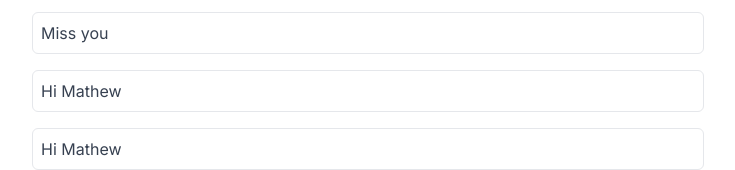
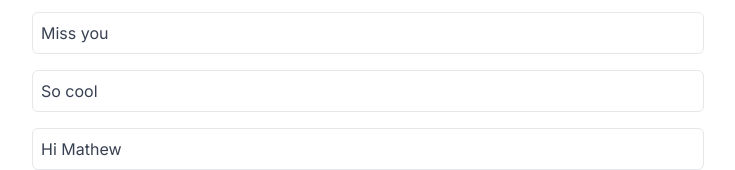
Before and after one commit to sttinh99/blog_nextjs_practice, a Next.js app: page / in a window 1280 px wide. Shown: the part 150-320 px from the top of the page, without its empty margins (272-1007 px from the left). Built offline with nearby package versions, Linux system fonts and the light colour scheme.

Commit message:
test git

```diff
--- a/app/page.tsx
+++ b/app/page.tsx
@@ -5,7 +5,7 @@ export default function Home() {
     <>
       <Card children="Try more" />
       <Card children="Miss you" />
-      <Card />
+      <Card children="So cool" />
       <Card />
     </>
   );
```
